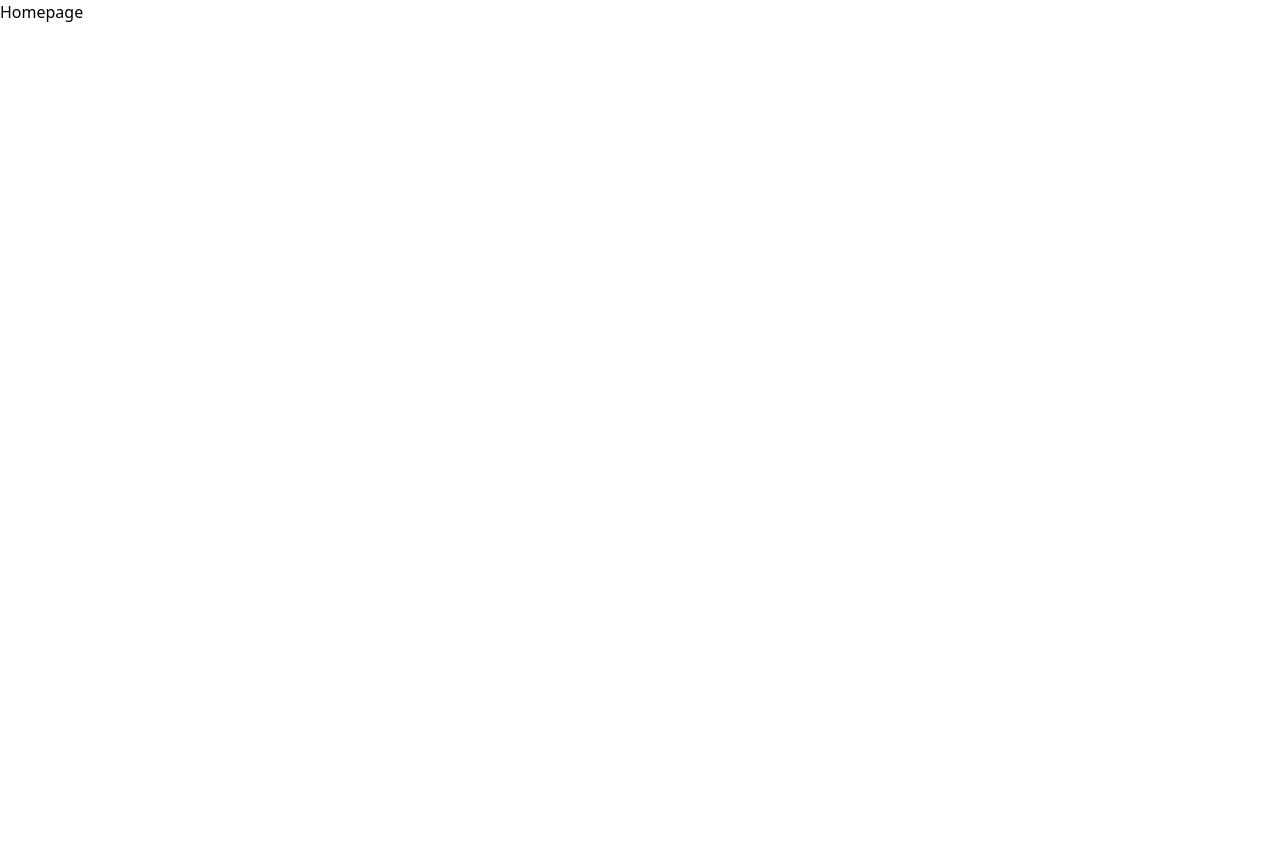
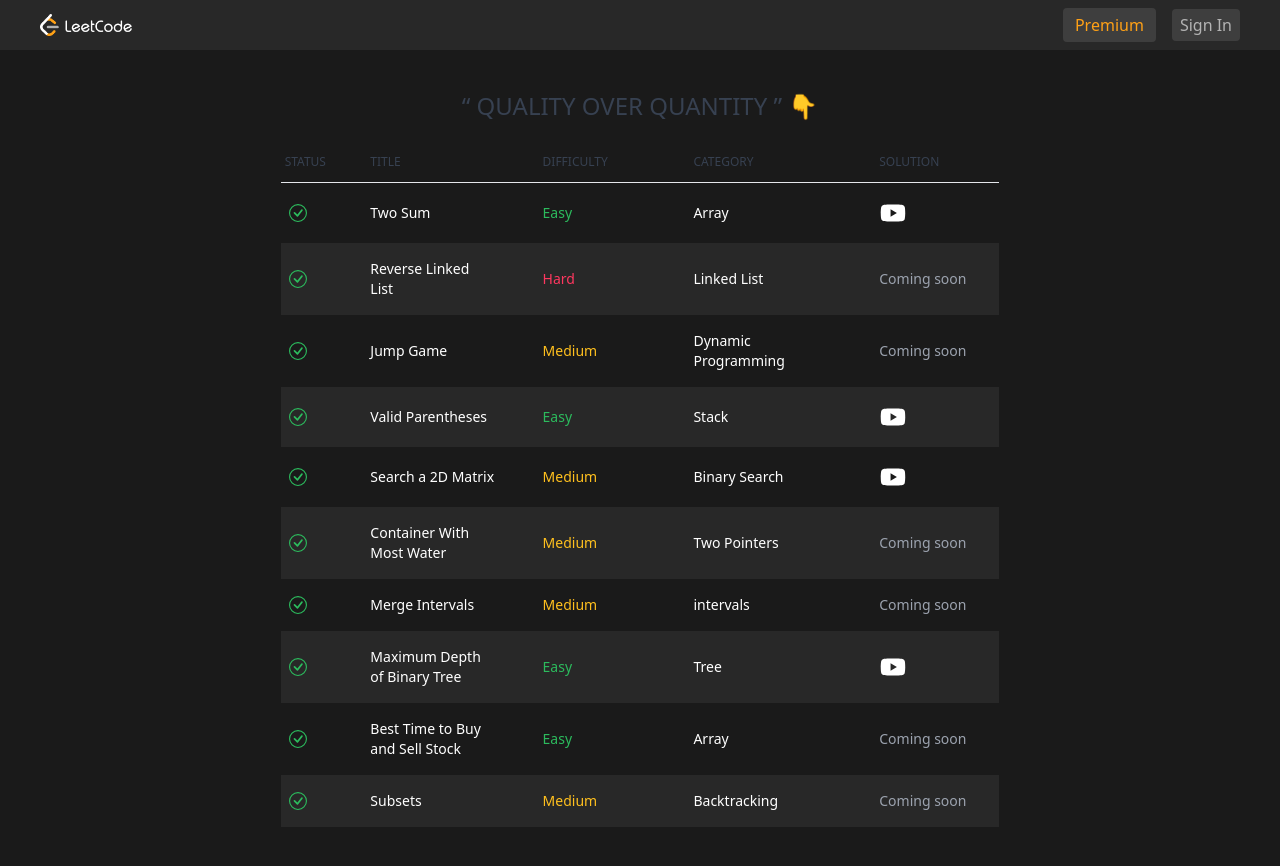
Before and after one commit to tichif/leetClone, a Next.js app: page / in a window 1280 px wide. Before the commit the page ends 800 px from the top, so only its background shows below. Built offline with nearby package versions, Linux system fonts and the light colour scheme.

Commit message:
Build the homepage

```diff
--- /dev/null
+++ b/src/components/ProblemsTable/index.tsx
@@ -0,0 +1,56 @@
+import React from 'react';
+import { BsCheckCircle } from 'react-icons/bs';
+import { AiFillYoutube } from 'react-icons/ai';
+import Link from 'next/link';
+
+import { problems } from '@/mockProblems/problems';
+
+type Props = {};
+
+const ProblemsTable = (props: Props) => {
+  return (
+    <tbody className='text-white'>
+      {problems.map((doc, index) => {
+        const difficulyColor =
+          doc.difficulty === 'Easy'
+            ? 'text-dark-green-s'
+            : doc.difficulty === 'Medium'
+            ? 'text-dark-yellow'
+            : 'text-dark-pink';
+
+        return (
+          <tr
+            className={`${index % 2 === 1 ? 'bg-dark-layer-1' : ''}`}
+            key={doc.id}
+          >
+            <th className='px-2 py-4 font-medium whitespace-nowrap text-dark-green-s'>
+              <BsCheckCircle fontSize={'18'} width='18' />
+            </th>
+            <td className='px-6 py-4'>
+              <Link
+                className='hover:text-blue-600 cursor-pointer'
+                href={`/problems/${doc.id}`}
+              >
+                {doc.title}
+              </Link>
+            </td>
+            <td className={`px-6 py-4 ${difficulyColor}`}>{doc.difficulty}</td>
+            <td className='px-6 py-4'>{doc.category}</td>
+            <td className='px-6 py-4'>
+              {doc.videoId ? (
+                <AiFillYoutube
+                  fontSize={28}
+                  className='cursor-pointer hover:text-red-600'
+                />
+              ) : (
+                <p className='text-gray-400'>Coming soon</p>
+              )}
+            </td>
+          </tr>
+        );
+      })}
+    </tbody>
+  );
+};
+
+export default ProblemsTable;
--- /dev/null
+++ b/src/components/TopBar/index.tsx
@@ -0,0 +1,40 @@
+import Link from 'next/link';
+import React from 'react';
+
+type Props = {};
+
+const TopBar = (props: Props) => {
+  return (
+    <>
+      <nav className='relative flex h-[50px] w-full shrink-0 items-center px-5 bg-dark-layer-1 text-dark-gray-7'>
+        <div
+          className={`flex w-full items-center justify-between max-w-[1200px] mx-auto`}
+        >
+          <Link href='/' className='h-[22px] flex-1'>
+            <img src='/logo-full.png' alt='Logo' className='h-full' />
+          </Link>
+
+          <div className='flex items-center space-x-4 flex-1 justify-end'>
+            <div>
+              <a
+                href='https://www.buymeacoffee.com/burakorkmezz'
+                target='_blank'
+                rel='noreferrer'
+                className='bg-dark-fill-3 py-1.5 px-3 cursor-pointer rounded text-brand-orange hover:bg-dark-fill-2'
+              >
+                Premium
+              </a>
+            </div>
+            <Link href='/auth'>
+              <button className='bg-dark-fill-3 py-1 px-2 cursor-pointer rounded '>
+                Sign In
+              </button>
+            </Link>
+          </div>
+        </div>
+      </nav>
+    </>
+  );
+};
+
+export default TopBar;
--- /dev/null
+++ b/src/mockProblems/problems.ts
@@ -0,0 +1,91 @@
+export type Problem = {
+  id: string;
+  title: string;
+  difficulty: string;
+  category: string;
+  order: number;
+  videoId?: string;
+};
+
+export const problems: Problem[] = [
+  {
+    id: 'two-sum',
+    title: 'Two Sum',
+    difficulty: 'Easy',
+    category: 'Array',
+    order: 1,
+    videoId: '8-k1C6ehKuw',
+  },
+  {
+    id: 'reverse-linked-list',
+    title: 'Reverse Linked List',
+    difficulty: 'Hard',
+    category: 'Linked List',
+    order: 2,
+    videoId: '',
+  },
+  {
+    id: 'jump-game',
+    title: 'Jump Game',
+    difficulty: 'Medium',
+    category: 'Dynamic Programming',
+    order: 3,
+    videoId: '',
+  },
+  {
+    id: 'valid-parentheses',
+    title: 'Valid Parentheses',
+    difficulty: 'Easy',
+    category: 'Stack',
+    order: 4,
+    videoId: 'xty7fr-k0TU',
+  },
+  {
+    id: 'search-a-2d-matrix',
+    title: 'Search a 2D Matrix',
+    difficulty: 'Medium',
+    category: 'Binary Search',
+    order: 5,
+    videoId: 'ZfFl4torNg4',
+  },
+  {
+    id: 'container-with-most-water',
+    title: 'Container With Most Water',
+    difficulty: 'Medium',
+    category: 'Two Pointers',
+    order: 6,
+    videoId: '',
+  },
+  {
+    id: 'merge-intervals',
+    title: 'Merge Intervals',
+    difficulty: 'Medium',
+    category: 'intervals',
+    order: 7,
+    videoId: '',
+  },
+  {
+    id: 'maximum-depth-of-binary-tree',
+    title: 'Maximum Depth of Binary Tree',
+    difficulty: 'Easy',
+    category: 'Tree',
+    order: 8,
+    videoId: '4qYTqOiRMoM',
+  },
+  {
+    id: 'best-time-to-buy-and-sell-stock',
+    title: 'Best Time to Buy and Sell Stock',
+    difficulty: 'Easy',
+    category: 'Array',
+    order: 9,
+    videoId: '',
+  },
+  {
+    id: 'subsets',
+    title: 'Subsets',
+    difficulty: 'Medium',
+    category: 'Backtracking',
+    order: 10,
+    videoId: '',
+  },
+];
--- a/src/pages/index.tsx
+++ b/src/pages/index.tsx
@@ -1,3 +1,39 @@
+import ProblemsTable from '@/components/ProblemsTable';
+import TopBar from '@/components/TopBar';
+
 export default function Home() {
-  return <>Homepage</>;
+  return (
+    <main className='bg-dark-layer-2 min-h-screen'>
+      <TopBar />
+      <h1 className='text-2xl text-center text-gray-700 dark:text-gray-400 font-medium uppercase mt-10 mb-5'>
+        &ldquo; QUALITY OVER QUANTITY &rdquo; 👇
+      </h1>
+
+      <div className='relative overflow-x-auto mx-auto px-6 pb-10'>
+        <table className='text-sm text-left text-gray-500 dark:text-gray-400 sm:w-7/12 w-full max-w-[1200px] mx-auto'>
+          <thead className='text-xs text-gray-700 uppercase dark:text-gray-400 border-b '>
+            <tr>
+              <th scope='col' className='px-1 py-3 w-0 font-medium'>
+                Status
+              </th>
+              <th scope='col' className='px-6 py-3 w-0 font-medium'>
+                Title
+              </th>
+              <th scope='col' className='px-6 py-3 w-0 font-medium'>
+                Difficulty
+              </th>
+
+              <th scope='col' className='px-6 py-3 w-0 font-medium'>
+                Category
+              </th>
+              <th scope='col' className='px-6 py-3 w-0 font-medium'>
+                Solution
+              </th>
+            </tr>
+          </thead>
+          <ProblemsTable />
+        </table>
+      </div>
+    </main>
+  );
 }
```
